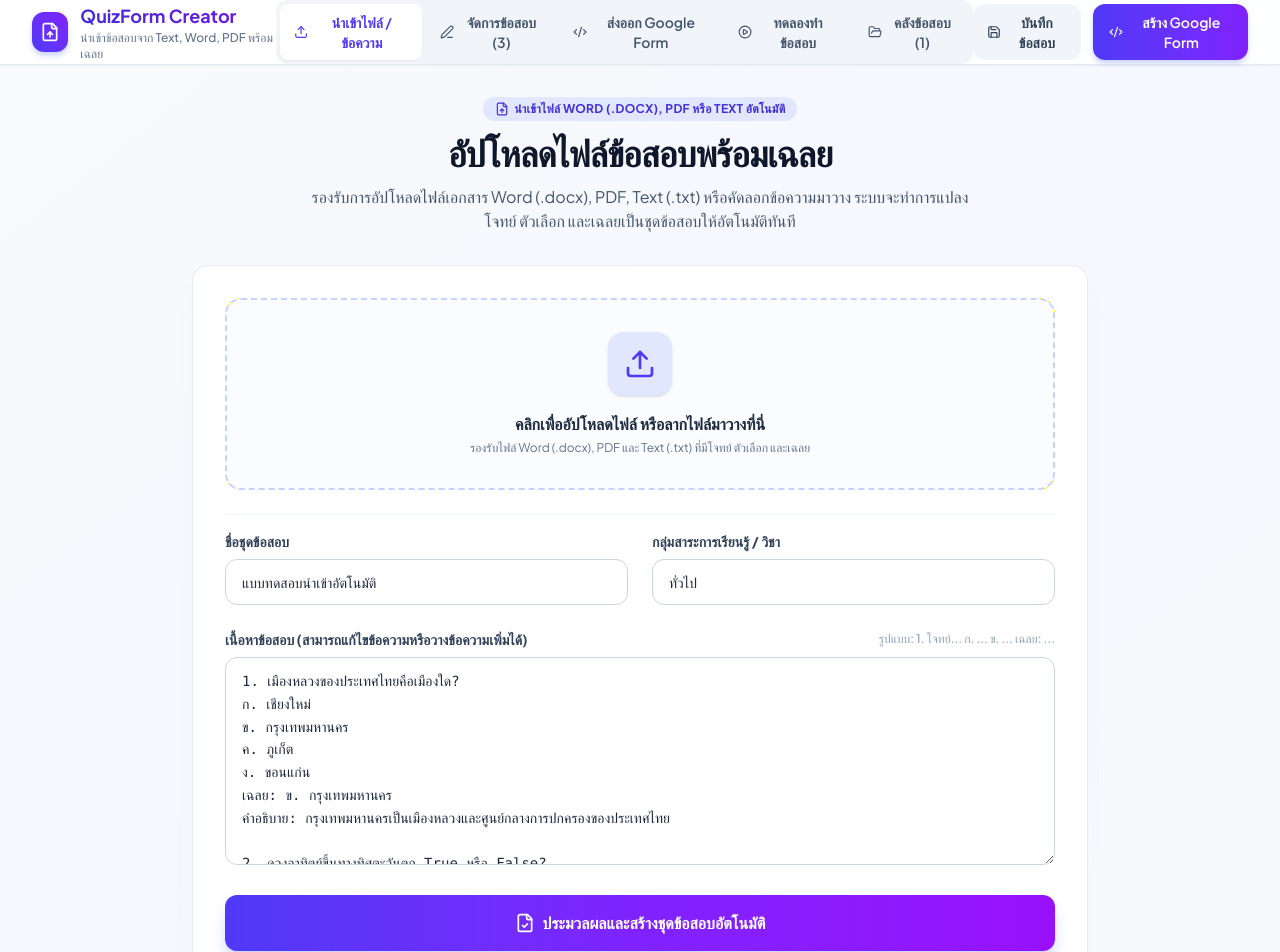
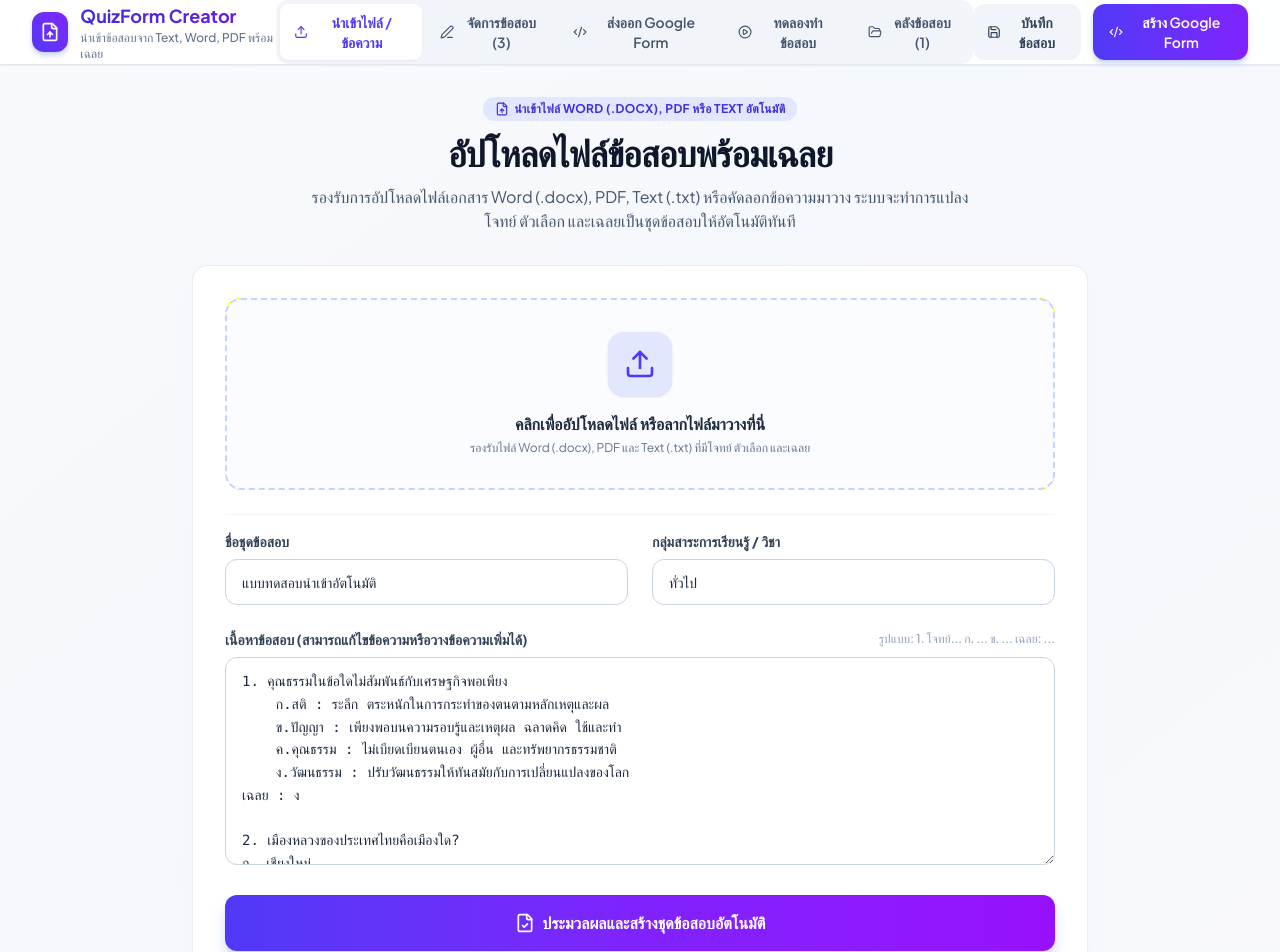
Before and after one commit to itthikon/create_exam_googleForm, a React (Vite) app: page / in a window 1280 px wide. Shown: the top 952 px of the page. Built offline with nearby package versions, Linux system fonts and the light colour scheme.

Commit message:
feat: improve answer mapping from letters and numbers
Add logic to map Thai letters, Latin letters, and numeric indicators to their corresponding choice text during exam import.

```diff
--- a/src/App.tsx
+++ b/src/App.tsx
@@ -110,6 +110,27 @@
 
     if (!correctAnswer && choices.length > 0) {
       correctAnswer = choices[0];
+    } else {
+      // Map letter answer (e.g. "ง", "ข.", "a", etc.) to actual choice text
+      const thaiLetters = ['ก', 'ข', 'ค', 'ง', 'จ', 'ฉ', 'ช', 'ซ'];
+      const cleanAns = correctAnswer.replace(/[\.\s:]/g, '').toLowerCase();
+
+      if (thaiLetters.includes(cleanAns)) {
+        const idx = thaiLetters.indexOf(cleanAns);
+        if (idx >= 0 && idx < choices.length) {
+          correctAnswer = choices[idx];
+        }
+      } else if (['a', 'b', 'c', 'd', 'e'].includes(cleanAns)) {
+        const idx = cleanAns.charCodeAt(0) - 97;
+        if (idx >= 0 && idx < choices.length) {
+          correctAnswer = choices[idx];
+        }
+      } else if (/^\d+$/.test(cleanAns)) {
+        const idx = parseInt(cleanAns, 10) - 1;
+        if (idx >= 0 && idx < choices.length) {
+          correctAnswer = choices[idx];
+        }
+      }
     }
 
     if (choices.length === 2 && (choices.includes('จริง') || choices.includes('เท็จ') || choices.includes('True') || choices.includes('False'))) {
@@ -154,19 +175,20 @@
   });
 
   // Importer state
-  const [rawText, setRawText] = useState(`1. เมืองหลวงของประเทศไทยคือเมืองใด?
+  const [rawText, setRawText] = useState(`1. คุณธรรมในข้อใดไม่สัมพันธ์กับเศรษฐกิจพอเพียง
+    ก.สติ : ระลึก ตระหนักในการกระทําของตนตามหลักเหตุและผล
+    ข.ปัญญา : เพียงพอบนความรอบรู้และเหตุผล ฉลาดคิด ใช้และทำ
+    ค.คุณธรรม : ไม่เบียดเบียนตนเอง ผู้อื่น และทรัพยากรธรรมชาติ
+    ง.วัฒนธรรม : ปรับวัฒนธรรมให้ทันสมัยกับการเปลี่ยนแปลงของโลก
+เฉลย : ง
+
+2. เมืองหลวงของประเทศไทยคือเมืองใด?
 ก. เชียงใหม่
 ข. กรุงเทพมหานคร
 ค. ภูเก็ต
 ง. ขอนแก่น
 เฉลย: ข. กรุงเทพมหานคร
-คำอธิบาย: กรุงเทพมหานครเป็นเมืองหลวงและศูนย์กลางการปกครองของประเทศไทย
-
-2. ดวงอาทิตย์ขึ้นทางทิศตะวันตก True หรือ False?
-ก. จริง
-ข. เท็จ
-เฉลย: เท็จ
-คำอธิบาย: ดวงอาทิตย์ขึ้นทางทิศตะวันออกและตกทางทิศตะวันตก`);
+คำอธิบาย: กรุงเทพมหานครเป็นเมืองหลวงและศูนย์กลางการปกครองของประเทศไทย`);
 
   const [importTitle, setImportTitle] = useState('แบบทดสอบนำเข้าอัตโนมัติ');
   const [importSubject, setImportSubject] = useState('ทั่วไป');
```
